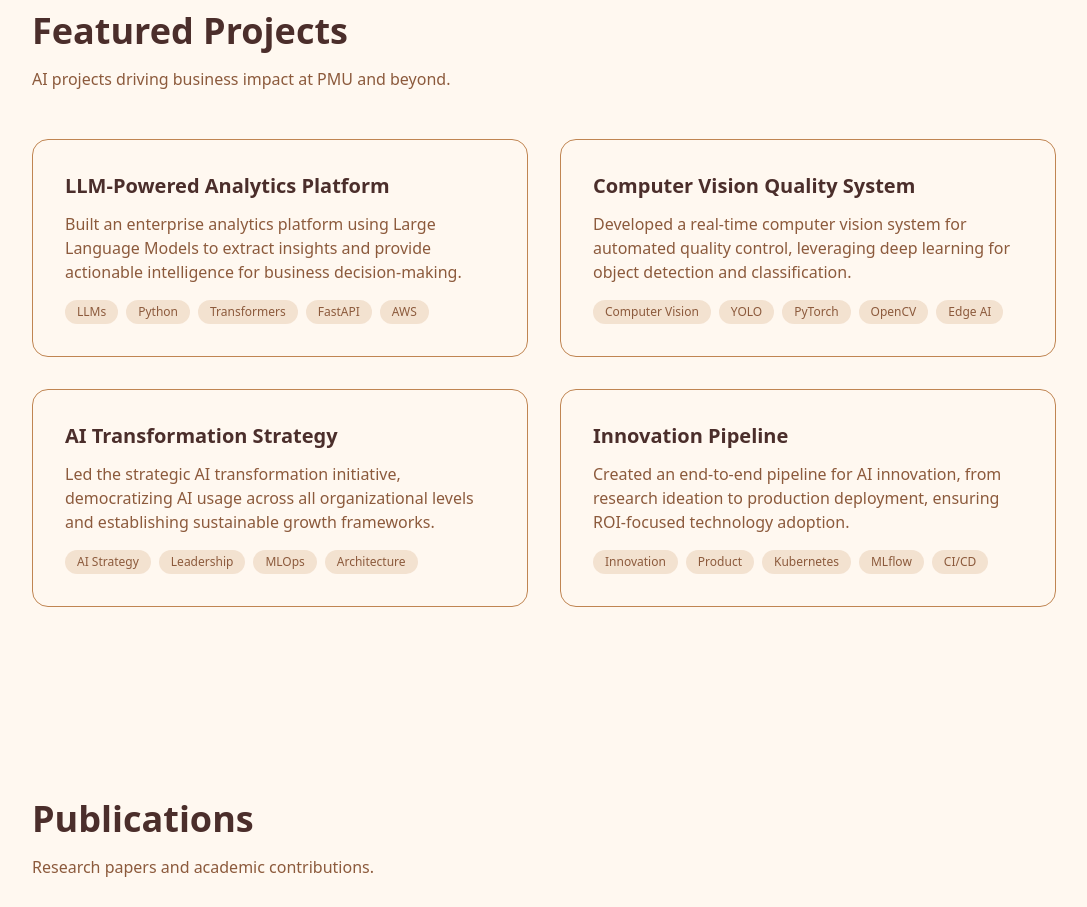
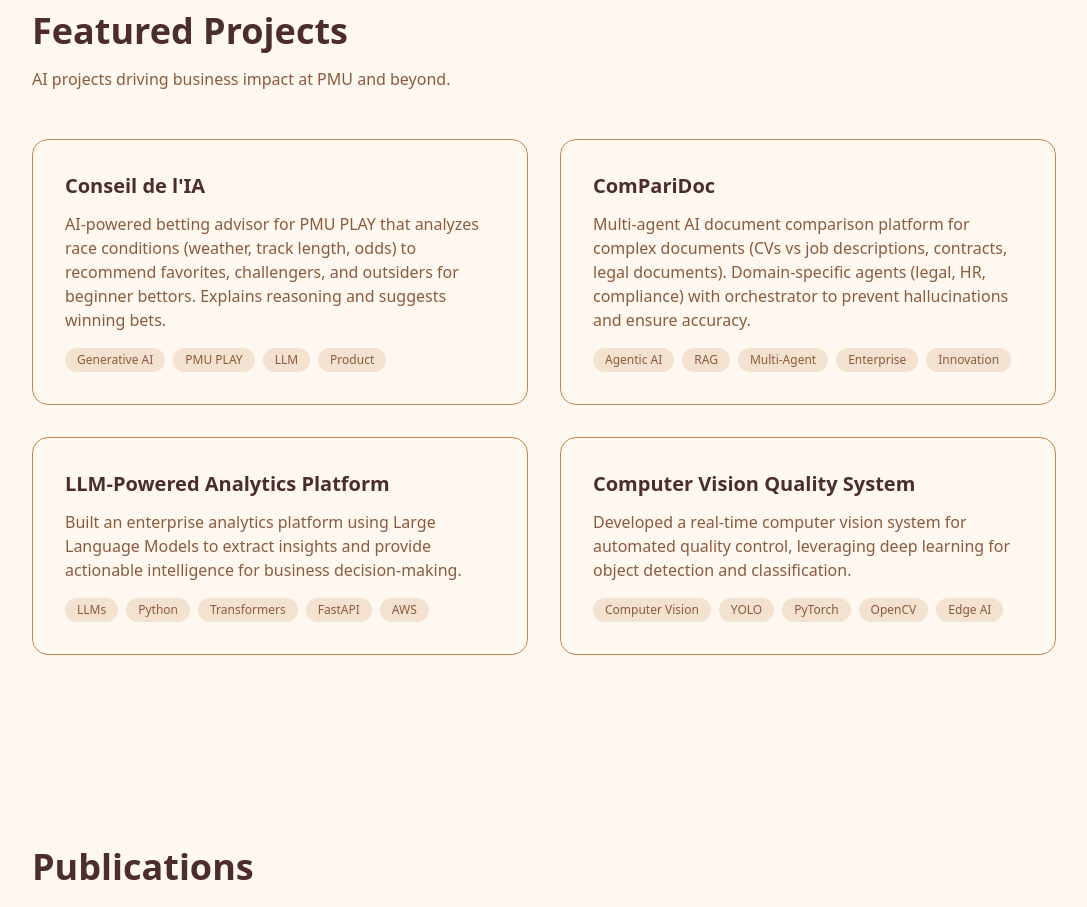
Before and after one commit to thad75/thad75.github.io, a Next.js app: page / in a window 1280 px wide. Shown: the part 2240-3147 px from the top of the page, without its empty margins (96-1183 px from the left). Built offline with nearby package versions, Linux system fonts and the light colour scheme.

Commit message:
update latest

```diff
--- a/src/app/page.tsx
+++ b/src/app/page.tsx
@@ -304,6 +304,16 @@
           <div className="grid md:grid-cols-2 gap-8">
             {[
               {
+                title: "Conseil de l'IA",
+                description: "AI-powered betting advisor for PMU PLAY that analyzes race conditions (weather, track length, odds) to recommend favorites, challengers, and outsiders for beginner bettors. Explains reasoning and suggests winning bets.",
+                tags: ["Generative AI", "PMU PLAY", "LLM", "Product"]
+              },
+              {
+                title: "ComPariDoc",
+                description: "Multi-agent AI document comparison platform for complex documents (CVs vs job descriptions, contracts, legal documents). Domain-specific agents (legal, HR, compliance) with orchestrator to prevent hallucinations and ensure accuracy.",
+                tags: ["Agentic AI", "RAG", "Multi-Agent", "Enterprise", "Innovation"]
+              },
+              {
                 title: "LLM-Powered Analytics Platform",
                 description: "Built an enterprise analytics platform using Large Language Models to extract insights and provide actionable intelligence for business decision-making.",
                 tags: ["LLMs", "Python", "Transformers", "FastAPI", "AWS"]
@@ -312,16 +322,6 @@
                 title: "Computer Vision Quality System",
                 description: "Developed a real-time computer vision system for automated quality control, leveraging deep learning for object detection and classification.",
                 tags: ["Computer Vision", "YOLO", "PyTorch", "OpenCV", "Edge AI"]
-              },
-              {
-                title: "AI Transformation Strategy",
-                description: "Led the strategic AI transformation initiative, democratizing AI usage across all organizational levels and establishing sustainable growth frameworks.",
-                tags: ["AI Strategy", "Leadership", "MLOps", "Architecture"]
-              },
-              {
-                title: "Innovation Pipeline",
-                description: "Created an end-to-end pipeline for AI innovation, from research ideation to production deployment, ensuring ROI-focused technology adoption.",
-                tags: ["Innovation", "Product", "Kubernetes", "MLflow", "CI/CD"]
               }
             ].map((project, i) => (
               <div key={i} className="p-8 rounded-2xl bg-[#FFF8F0] dark:bg-[#222831] border border-[#C08552] dark:border-[#393E46] hover:border-[#8C5A3C] dark:hover:border-[#948979] hover:shadow-lg transition-all hover:scale-[1.02]">
```
